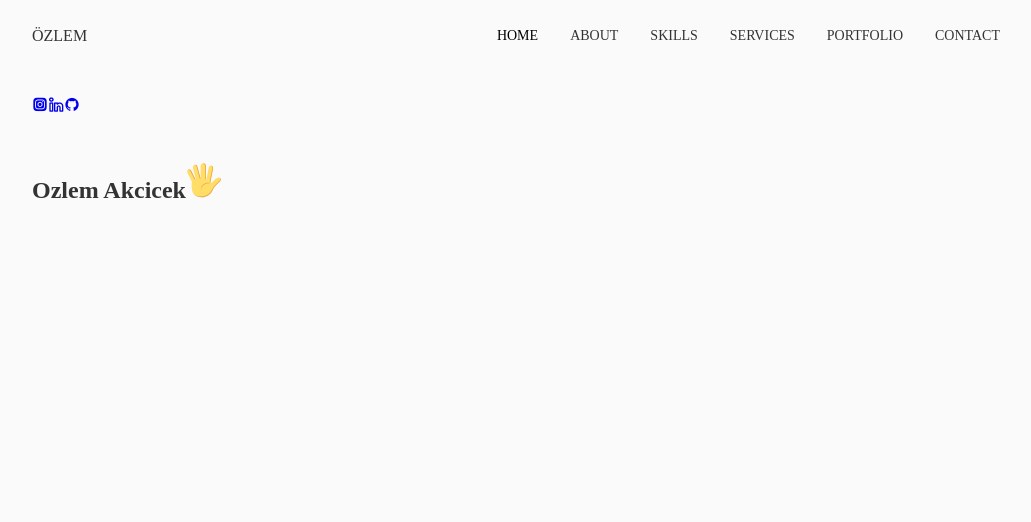
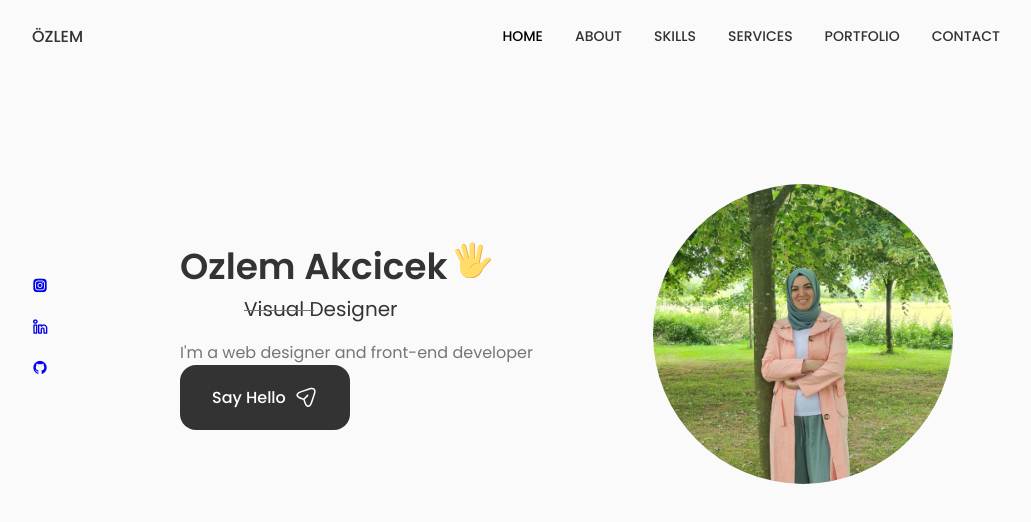
Before and after one commit to ozlemakcicek/Portfolio, a React (Create React App) app: page / in a window 1280 px wide. Shown: the top 522 px of the page, without its empty margins (124-1155 px from the left). Built offline with nearby package versions, Linux system fonts and the light colour scheme.

Commit message:
portfolio 2.commit

```diff
--- a/src/App.css
+++ b/src/App.css
@@ -18,7 +18,7 @@
 --title-color-dark: hsl(var(--hue), var(--sat),0%);
 --text-color: hsl(var(--hue), var(--sat), 46%);
 --body-color:hsl(var(--hue), var(--sat), 98%);
---container-color: #fff
+--container-color: #fff;
 
 
 /** =========================== Font und Typography =====================*/
--- a/src/components/header/home/Data.jsx
+++ b/src/components/header/home/Data.jsx
@@ -55,6 +55,31 @@
           ></path>
         </svg>
       </h1>
+      <h3 className="home__subtitle">Visual Designer</h3>
+      <p className="home__description">
+        I'm a web designer and front-end developer
+      </p>
+
+      <a href="#contact" className="button button--flex">
+        Say Hello
+        <svg
+          class="button__icon"
+          xmlns="http://www.w3.org/2000/svg"
+          width="24"
+          height="24"
+          viewBox="0 0 24 24"
+          fill="none"
+        >
+          <path
+            d="M14.2199 21.9352C13.0399 21.9352 11.3699 21.1052 10.0499 17.1352L9.32988 14.9752L7.16988 14.2552C3.20988 12.9352 2.37988 11.2652 2.37988 10.0852C2.37988 8.91525 3.20988 7.23525 7.16988 5.90525L15.6599 3.07525C17.7799 2.36525 19.5499 2.57525 20.6399 3.65525C21.7299 4.73525 21.9399 6.51525 21.2299 8.63525L18.3999 17.1252C17.0699 21.1052 15.3999 21.9352 14.2199 21.9352ZM7.63988 7.33525C4.85988 8.26525 3.86988 9.36525 3.86988 10.0852C3.86988 10.8052 4.85988 11.9052 7.63988 12.8252L10.1599 13.6652C10.3799 13.7352 10.5599 13.9152 10.6299 14.1352L11.4699 16.6552C12.3899 19.4352 13.4999 20.4252 14.2199 20.4252C14.9399 20.4252 16.0399 19.4352 16.9699 16.6552L19.7999 8.16525C20.3099 6.62525 20.2199 5.36525 19.5699 4.71525C18.9199 4.06525 17.6599 3.98525 16.1299 4.49525L7.63988 7.33525Z"
+            fill="var(--container-color)"
+          ></path>
+          <path
+            d="M10.11 14.7052C9.92005 14.7052 9.73005 14.6352 9.58005 14.4852C9.29005 14.1952 9.29005 13.7152 9.58005 13.4252L13.16 9.83518C13.45 9.54518 13.93 9.54518 14.22 9.83518C14.51 10.1252 14.51 10.6052 14.22 10.8952L10.64 14.4852C10.5 14.6352 10.3 14.7052 10.11 14.7052Z"
+            fill="var(--container-color)"
+          ></path>
+        </svg>
+      </a>
     </div>
   );
 }
--- a/src/components/header/home/home.css
+++ b/src/components/header/home/home.css
@@ -0,0 +1,69 @@
+.home__content{
+    grid-template-columns: 116px repeat(2,1fr);
+    padding-top: 5.5rem;
+    column-gap: 2rem;
+    align-items: center;
+}
+
+
+.home__social{
+    display: grid;
+    grid-template-columns: max-content;
+    row-gap: 1rem;
+}
+.home__social__icon{
+    font-size: 1.25rem;
+    color: var(--title-color-dark);
+}
+.home__social__icon:hover{
+    color: var(--title-color-dark);
+}
+
+.home__title{
+    font-size: var(--h1-font-size);
+    margin-bottom: var(--mb-0-2);
+}
+
+.home__hand{
+    width: 38px;
+    height: 38px;
+    margin-left: 0.4rem;
+
+}
+
+.home__subtitle{
+    position: relative;
+    font-size: var(--h3-font-size);
+    padding-right: 5.4rem;
+    font-weight: var(--font-normal);
+    margin-bottom: var(--mb-1);
+    left: 4rem;
+}
+
+.home__subtitle::before{
+    content: '';
+    position: absolute;
+    left: 0;
+
+    top: 1rem;
+    width: 70px;
+    height: 1px;
+    background-color: var(--text-color);
+}
+
+.home__description{
+
+}
+
+.home__img{
+background:url(../../../assets/ich2.jpg) ;
+background-repeat: no-repeat;
+background-position: center;
+background-size: cover;
+box-shadow: inset  0 0 0 9px rgb(255,255,255/30%);
+order: 1;
+border-radius: 50%;
+justify-self: center;
+width: 300px;
+height: 300px;
+}
```
